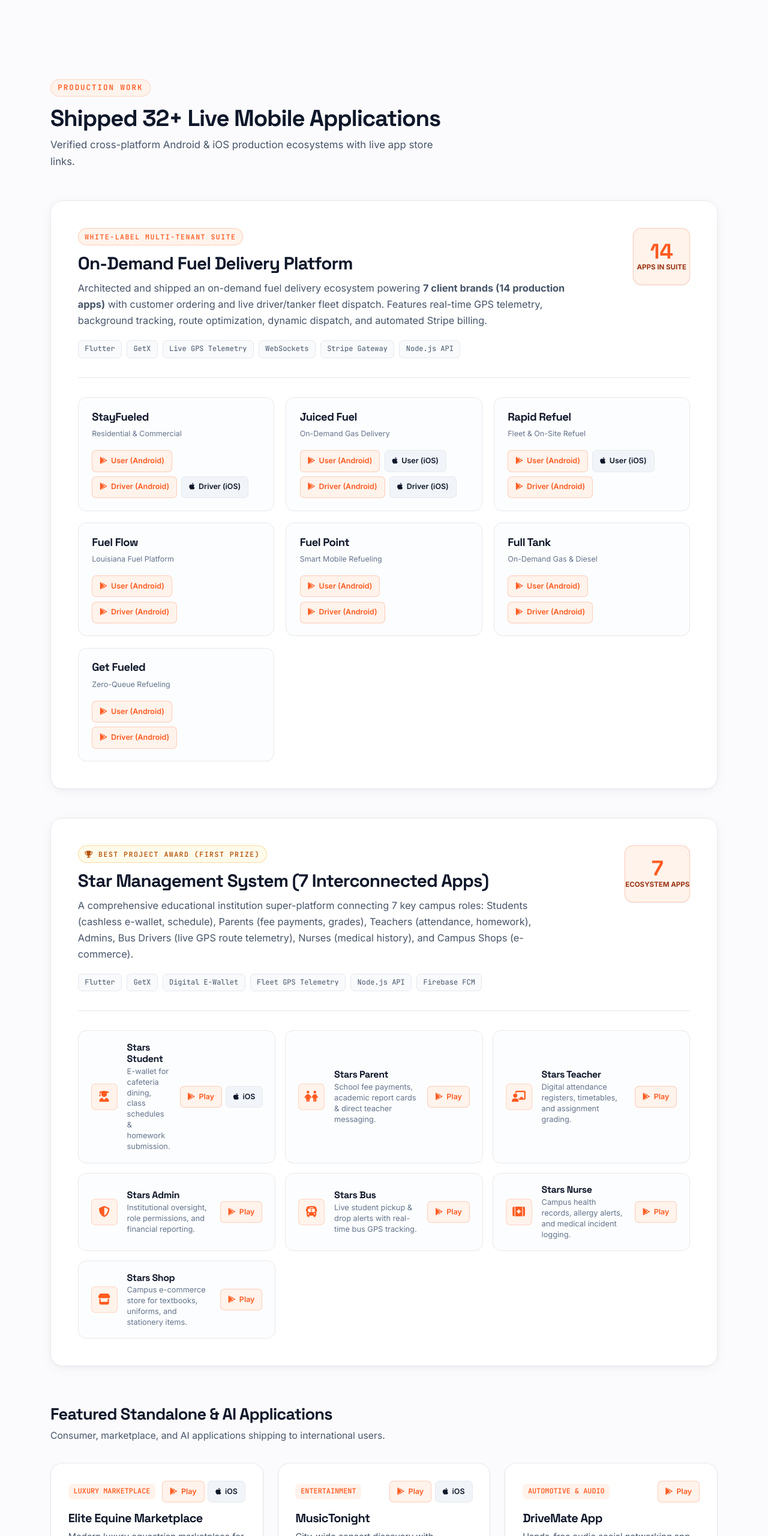
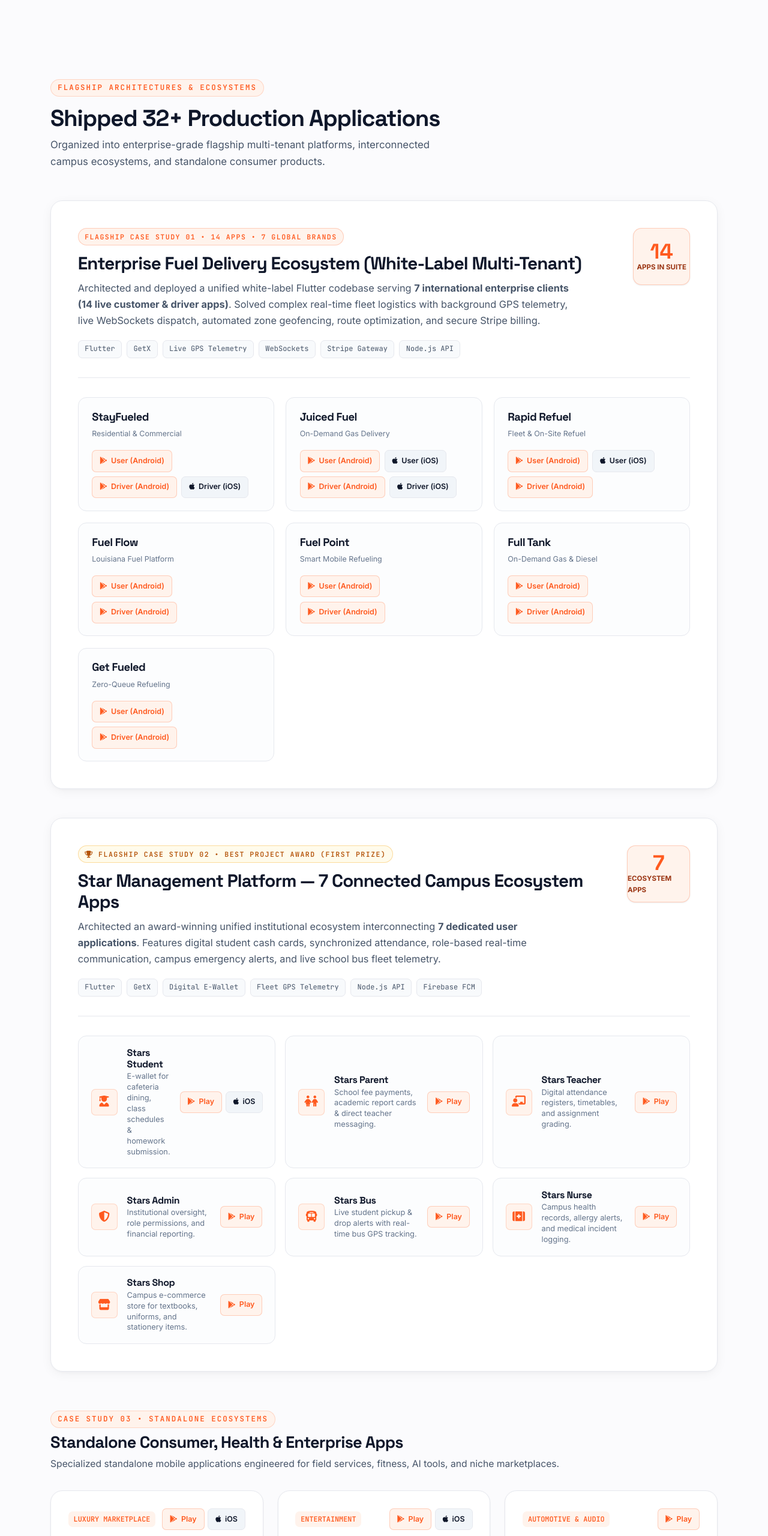
Before and after one commit to vickyparajapati-flutter/vickyportfolio, a plain HTML site: page index.html in a window 1280 px wide. Shown: the part 1400-3960 px from the top of the page at 60% size. Drawn offline with Linux system fonts and the light colour scheme.

Commit message:
refactor: update exact company dates and logically group 32+ apps into flagship case studies

```diff
--- a/index.html
+++ b/index.html
@@ -170,19 +170,19 @@
     <section class="section-wrap" id="apps">
       <div class="site-container">
         <div class="section-title-head">
-          <span class="section-kicker">PRODUCTION WORK</span>
-          <h2>Shipped 32+ Live Mobile Applications</h2>
-          <p>Verified cross-platform Android &amp; iOS production ecosystems with live app store links.</p>
+          <span class="section-kicker">FLAGSHIP ARCHITECTURES &amp; ECOSYSTEMS</span>
+          <h2>Shipped 32+ Production Applications</h2>
+          <p>Organized into enterprise-grade flagship multi-tenant platforms, interconnected campus ecosystems, and standalone consumer products.</p>
         </div>
 
         <!-- 1. FUEL DELIVERY SUITE SHOWCASE -->
         <div class="app-suite-container">
           <div class="suite-masthead">
             <div class="suite-masthead-info">
-              <span class="suite-tag">WHITE-LABEL MULTI-TENANT SUITE</span>
-              <h3>On-Demand Fuel Delivery Platform</h3>
+              <span class="suite-tag">FLAGSHIP CASE STUDY 01 &bull; 14 APPS &bull; 7 GLOBAL BRANDS</span>
+              <h3>Enterprise Fuel Delivery Ecosystem (White-Label Multi-Tenant)</h3>
               <p>
-                Architected and shipped an on-demand fuel delivery ecosystem powering <strong>7 client brands (14 production apps)</strong> with customer ordering and live driver/tanker fleet dispatch. Features real-time GPS telemetry, background tracking, route optimization, dynamic dispatch, and automated Stripe billing.
+                Architected and deployed a unified white-label Flutter codebase serving <strong>7 international enterprise clients (14 live customer &amp; driver apps)</strong>. Solved complex real-time fleet logistics with background GPS telemetry, live WebSockets dispatch, automated zone geofencing, route optimization, and secure Stripe billing.
               </p>
               <div class="tags-cluster">
                 <span class="tag">Flutter</span>
@@ -332,10 +332,10 @@
         <div class="app-suite-container">
           <div class="suite-masthead">
             <div class="suite-masthead-info">
-              <span class="suite-tag award-kicker"><i class="fa-solid fa-trophy"></i> BEST PROJECT AWARD (FIRST PRIZE)</span>
-              <h3>Star Management System (7 Interconnected Apps)</h3>
+              <span class="suite-tag award-kicker"><i class="fa-solid fa-trophy"></i> FLAGSHIP CASE STUDY 02 &bull; BEST PROJECT AWARD (FIRST PRIZE)</span>
+              <h3>Star Management Platform &mdash; 7 Connected Campus Ecosystem Apps</h3>
               <p>
-                A comprehensive educational institution super-platform connecting 7 key campus roles: Students (cashless e-wallet, schedule), Parents (fee payments, grades), Teachers (attendance, homework), Admins, Bus Drivers (live GPS route telemetry), Nurses (medical history), and Campus Shops (e-commerce).
+                Architected an award-winning unified institutional ecosystem interconnecting <strong>7 dedicated user applications</strong>. Features digital student cash cards, synchronized attendance, role-based real-time communication, campus emergency alerts, and live school bus fleet telemetry.
               </p>
               <div class="tags-cluster">
                 <span class="tag">Flutter</span>
@@ -437,8 +437,9 @@
         <!-- 3. STANDALONE PRODUCTION APPS -->
         <div class="standalone-section-block">
           <div class="standalone-header">
-            <h3>Featured Standalone &amp; AI Applications</h3>
-            <p>Consumer, marketplace, and AI applications shipping to international users.</p>
+            <span class="section-kicker" style="margin-bottom: 0.5rem;">CASE STUDY 03 &bull; STANDALONE ECOSYSTEMS</span>
+            <h3>Standalone Consumer, Health &amp; Enterprise Apps</h3>
+            <p>Specialized standalone mobile applications engineered for field services, fitness, AI tools, and niche marketplaces.</p>
           </div>
 
           <div class="apps-card-deck">
@@ -716,7 +717,7 @@
 
         <div class="experience-timeline-modern">
           <div class="exp-row">
-            <div class="exp-dates">2022 &ndash; 2026</div>
+            <div class="exp-dates">25 July 2022 &ndash; 24 July 2026</div>
             <div class="exp-card">
               <div class="exp-header">
                 <h3>Senior Flutter Developer</h3>
@@ -733,7 +734,7 @@
           </div>
 
           <div class="exp-row">
-            <div class="exp-dates">2021 &ndash; 2022</div>
+            <div class="exp-dates">1 April 2021 &ndash; 24 July 2022</div>
             <div class="exp-card">
               <div class="exp-header">
                 <h3>Flutter Developer</h3>
--- a/style.css
+++ b/style.css
@@ -1081,16 +1081,17 @@
 
 .exp-row {
   display: grid;
-  grid-template-columns: 140px 1fr;
+  grid-template-columns: 210px 1fr;
   gap: 2.5rem;
 }
 
 .exp-dates {
   font-family: var(--font-mono);
-  font-size: 0.95rem;
+  font-size: 0.9rem;
   font-weight: 700;
   color: var(--orange-primary);
   padding-top: 0.4rem;
+  line-height: 1.5;
 }
 
 .exp-card {
```
